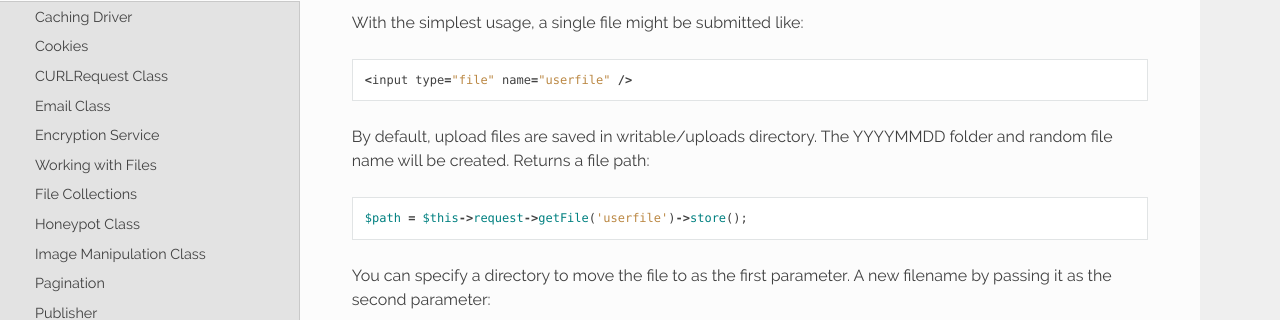
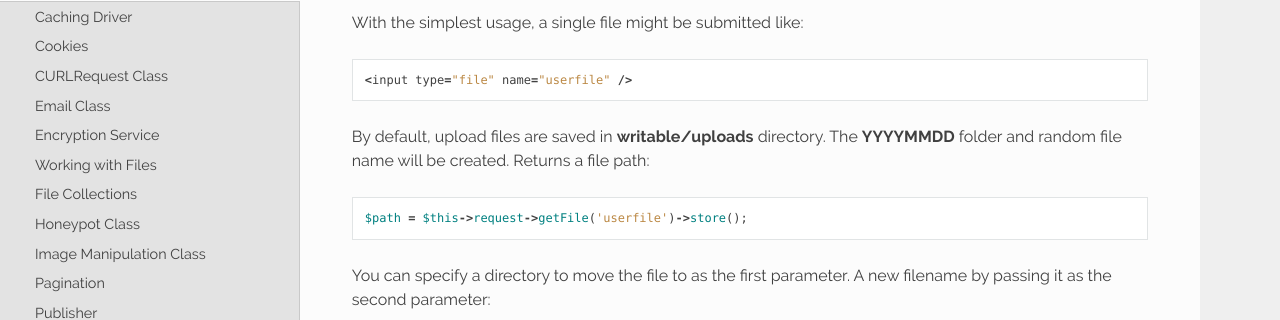
Before and after one commit to NEKOGET/ci4_user_guide_src, a Sphinx documentation site: the page built from source/libraries/uploaded_files.rst, in a window 1280 px wide and 900 px high, scrolled down 6226 px. Shown: the part 155-475 px from the top of the window. Built offline with Sphinx 7.4.7 and the Read the Docs theme 2.0.0, drawn with Linux system fonts in a browser that asks for light colours.

Commit message:
docs: decroate file paths with **

```diff
--- a/source/libraries/uploaded_files.rst
+++ b/source/libraries/uploaded_files.rst
@@ -245,7 +245,7 @@ With the simplest usage, a single file might be submitted like::
 
     <input type="file" name="userfile" />
 
-By default, upload files are saved in writable/uploads directory. The YYYYMMDD folder
+By default, upload files are saved in **writable/uploads** directory. The **YYYYMMDD** folder
 and random file name will be created. Returns a file path::
 
     $path = $this->request->getFile('userfile')->store();
```
